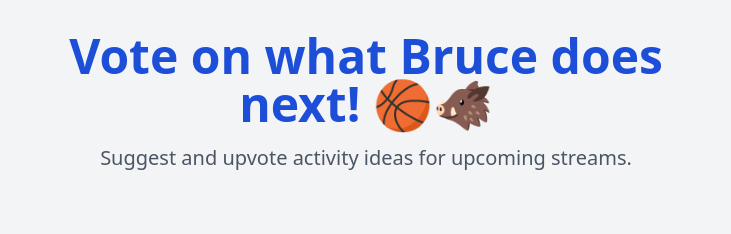
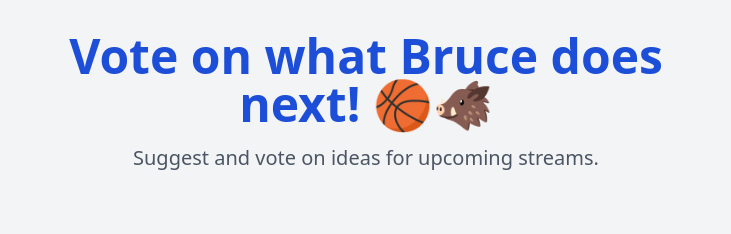
Before and after one commit to mimossaaa/vota, a React (Vite) app: page / in a window 1280 px wide. Shown: the top 234 px of the page, without its empty margins (274-1005 px from the left). Built offline with nearby package versions, Linux system fonts and the light colour scheme; no server answers; the database is empty.

Commit message:
Update Header.jsx

```diff
--- a/src/components/Header.jsx
+++ b/src/components/Header.jsx
@@ -7,7 +7,7 @@ function Header() {
         Vote on what Bruce does next! 🏀🐗
       </h1>
       <p className="text-xl text-gray-600">
-        Suggest and upvote activity ideas for upcoming streams.
+        Suggest and vote on ideas for upcoming streams.
       </p>
     </header>
   );
```
